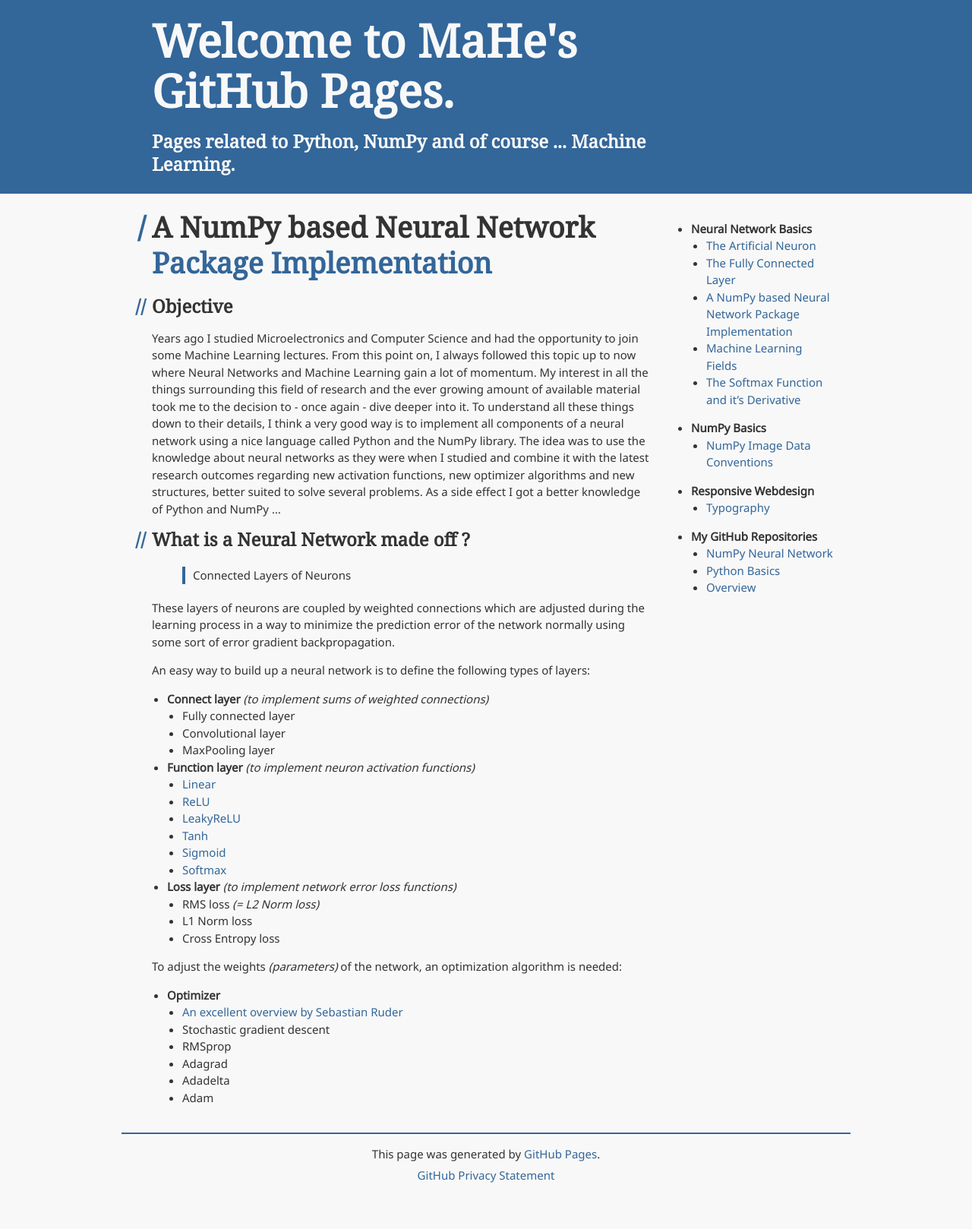
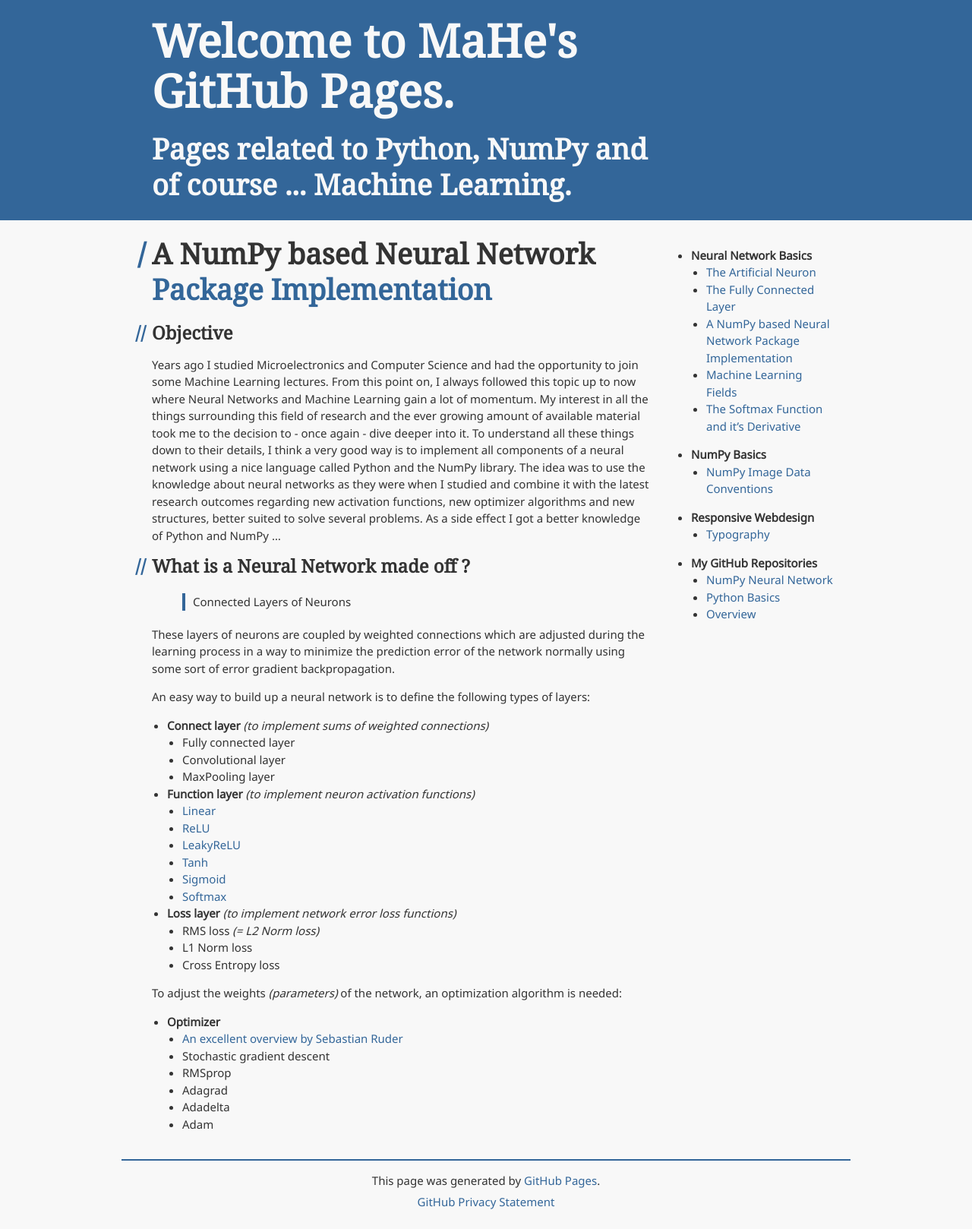
Before and after one commit to m-a-h-e/m-a-h-e.github.io, a Jekyll site: the page built from index.md, in a window 1280 px wide. Shown: the whole page at 76% size. Built offline with Jekyll 4.4.1, drawn with Linux system fonts in a browser that asks for light colours; our own code applies the rules of GitHub Pages for plain Markdown files; before the commit the page ends 1583 px from its top, so only the background shows below that.

Commit message:
clean up

```diff
--- a/_layouts/default.html
+++ b/_layouts/default.html
@@ -7,8 +7,7 @@
     {% if page.tags %}
     <meta itemprop="keywords" content="{{ page.tags }}" />
     {% endif %}
-    <link rel="stylesheet" href="{{ '/assets/css/style.css?v=' | append: site.github.build_revision | relative_url }}" media="screen" type="text/css">
-    <link rel="stylesheet" href="{{ '/assets/css/print.css' | relative_url }}" media="print" type="text/css">
+    <link rel="stylesheet" href="{{ '/assets/css/style.css?v=' | append: site.github.build_revision | relative_url }}" type="text/css">
     <title>{{ site.title | default: site.github.repository_name }}</title>
     {% if page.mathjax %}
     <!-- http://docs.mathjax.org/en/latest/ -->
@@ -23,7 +22,7 @@
           <a href="{{ '/' | absolute_url }}">
             <h1>{{ site.title | default: site.github.repository_name }}</h1>
           </a>
-          <h3>{{ site.description | default: site.github.project_tagline }}</h3>
+          <h2>{{ site.description | default: site.github.project_tagline }}</h2>
         </div>
       </div>
     </header>
```
